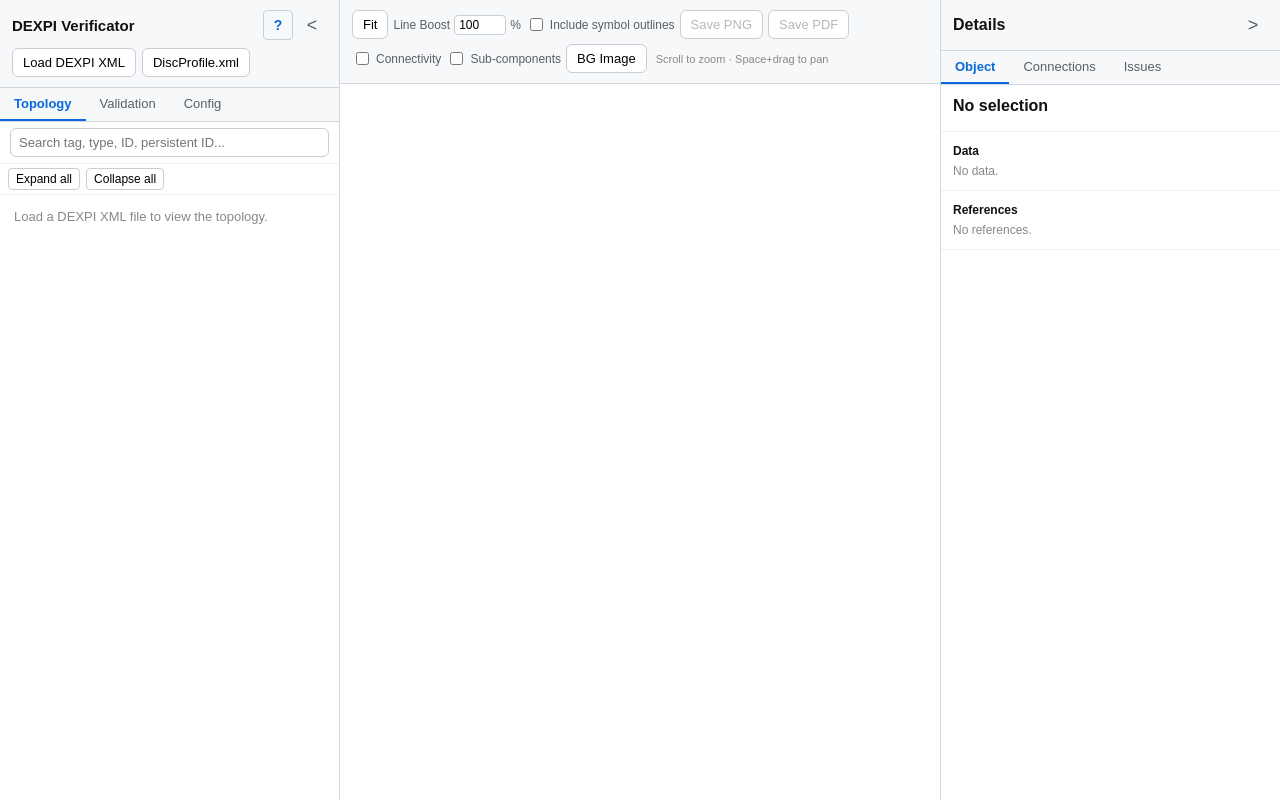
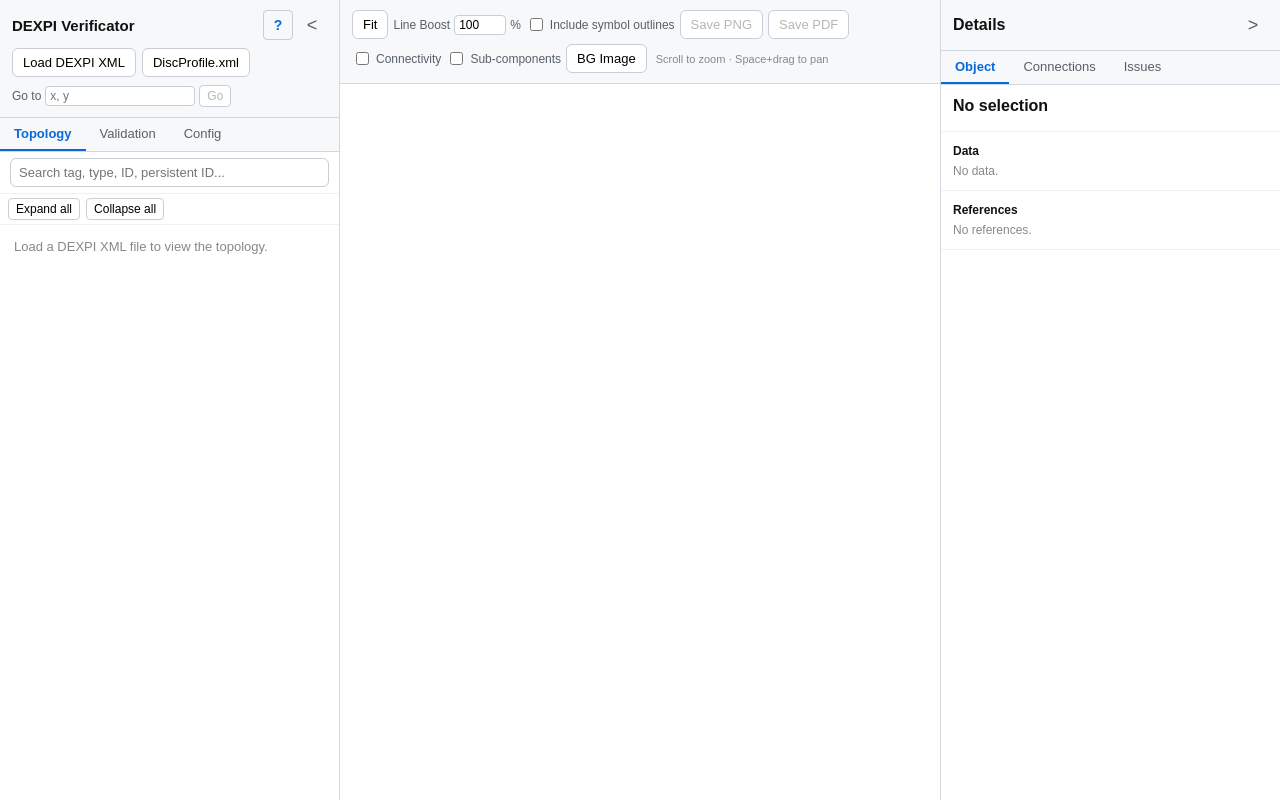
Before and after one commit to ToniaPedersen/DEXPIViewer, a React (Vite) app: page / in a window 1280 px wide. Built offline with nearby package versions, Linux system fonts and the light colour scheme.

Commit message:
added goto point

```diff
--- a/src/App.jsx
+++ b/src/App.jsx
@@ -1013,6 +1013,14 @@ export default function App() {
     const [panStart, setPanStart] = useState(null);
     const [bgImage, setBgImage] = useState(null);
     const [showBgControls, setShowBgControls] = useState(false);
+    // "Go to X/Y": lets the user paste/type a drawing-coordinate point (e.g.
+    // "281.402440417167, 454.852545971671") and jump the view there instead
+    // of hunting for it by panning/zooming. goToInput holds the raw text
+    // field; goToMarker (once a jump succeeds) is the drawing point a
+    // crosshair is drawn at, in the same coordinate space as viewBox/
+    // fullBounds - see the crosshair <g> rendered on top of the SVG below.
+    const [goToInput, setGoToInput] = useState("");
+    const [goToMarker, setGoToMarker] = useState(null);
     const [profiles, setProfiles] = useState([]);
     const [validationIssues, setValidationIssues] = useState([]);
     const [validationDone, setValidationDone] = useState(false);
@@ -1438,6 +1446,20 @@ export default function App() {
         return () => el.removeEventListener("wheel", onWheel);
     }, [fullBounds]);
 
+    // Center the view on a user-typed drawing-coordinate point, keeping the
+    // current zoom level, and drop a crosshair marker there so it's easy to
+    // spot. Coordinates are in the drawing's own native units (same space as
+    // fullBounds/viewBox) - not screen pixels.
+    function goToPoint() {
+        const parts = goToInput.trim().split(/[,;\s]+/).filter(Boolean);
+        if (parts.length !== 2) return;
+        const x = parseFloat(parts[0]);
+        const y = parseFloat(parts[1]);
+        if (Number.isNaN(x) || Number.isNaN(y)) return;
+        setViewBox(v => clampViewBox({ x: x - v.w / 2, y: y - v.h / 2, w: v.w, h: v.h }, fullBounds));
+        setGoToMarker({ x, y });
+    }
+
     useEffect(() => {
         const onKeyDown = e => { if (e.code === "Space" && e.target === document.body) { e.preventDefault(); setSpaceDown(true); } };
         const onKeyUp   = e => { if (e.code === "Space") { setSpaceDown(false); setIsPanning(false); setPanStart(null); } };
@@ -1570,6 +1592,12 @@ export default function App() {
                                 <button style={{ ...S.btnDanger, padding: "1px 6px", flexShrink: 0 }} title="Remove profile (revert to internal)" onClick={clearDiscProfile}>x</button>
                             </div>
                         )}
+                        <label style={{ display: "flex", alignItems: "center", gap: 4, fontSize: 12, color: "#57606a", marginTop: 8 }} title="Center the drawing view on a drawing-coordinate point (same units as the drawing itself) and mark it with a crosshair. Paste as 'x, y', e.g. 281.402440417167, 454.852545971671">
+                            Go to
+                            <input type="text" value={goToInput} onChange={e => setGoToInput(e.target.value)} onKeyDown={e => { if (e.key === "Enter") goToPoint(); }} style={{ ...S.numBoxWide, width: 150 }} placeholder="x, y" />
+                            <button style={S.btnSmall} disabled={!parsed} onClick={goToPoint} title="Center the view on the X/Y point above">Go</button>
+                            {goToMarker && <button style={S.btnSmall} onClick={() => setGoToMarker(null)} title="Remove the crosshair marker">Clear</button>}
+                        </label>
                         {parsed && <button style={{ ...S.btnPrimary, marginTop: 8, width: "100%" }} onClick={runValidation}>Run Validation</button>}
                         {validationDone && (
                             <div style={{ marginTop: 6, display: "flex", gap: 6, flexWrap: "wrap" }}>
@@ -1792,9 +1820,6 @@ export default function App() {
 
                 {bgImage && showBgControls && (
                     <div style={{ padding: "6px 12px", borderBottom: "1px solid #d0d7de", background: "#f6f8fa", display: "flex", gap: 12, flexWrap: "wrap", alignItems: "center", fontSize: 12 }}>
-                        <label style={{ display: "flex", alignItems: "center", gap: 4 }}>
-                            <input type="checkbox" checked={bgImage.visible} onChange={e => setBgImage(b => ({ ...b, visible: e.target.checked }))} /> Visible
-                        </label>
                         <label style={{ display: "flex", alignItems: "center", gap: 4 }} title="Centered: BG image and DEXPI drawing both fully visible. Drag right to fade out the BG image; drag left to fade out the DEXPI drawing.">
                             Blend
                             <input type="range" min={-1} max={1} step={0.05} value={bgImage.opacity} onChange={e => setBgImage(b => ({ ...b, opacity: parseFloat(e.target.value) }))} style={{ width: 70 }} />
@@ -1869,6 +1894,16 @@ export default function App() {
                                 return <PrimitiveGraphic key={el.key} el={el} selected={isSelected} connHighlight={connColor} onSelect={handleSelect} nodePosMap={parsed.graphics.nodePosMap} boostPct={lineBoostPct} boostSymbolOutlines={boostSymbolOutlines} showProfileLabels={showProfileLabels} />;
                             })}
                         </g>
+                        {goToMarker && (() => {
+                            const r = Math.max(viewBox.w, viewBox.h) * 0.015;
+                            return (
+                                <g style={{ pointerEvents: "none" }}>
+                                    <circle cx={goToMarker.x} cy={goToMarker.y} r={r} fill="none" stroke="#e8590c" strokeWidth={r * 0.18} />
+                                    <line x1={goToMarker.x - r * 1.8} y1={goToMarker.y} x2={goToMarker.x + r * 1.8} y2={goToMarker.y} stroke="#e8590c" strokeWidth={r * 0.18} />
+                                    <line x1={goToMarker.x} y1={goToMarker.y - r * 1.8} x2={goToMarker.x} y2={goToMarker.y + r * 1.8} stroke="#e8590c" strokeWidth={r * 0.18} />
+                                </g>
+                            );
+                        })()}
                         {/* Heat-trace overlays – rendered on top, only when a DISC profile is loaded */}
                         {parsed?.heatTraceSet?.size > 0 && parsed.graphics.elements.map(el => {
                             // Never draw heat-trace overlays on label or annotation elements
```
Also changed, not shown: public/UserGuide.md (+8 -1 lines), 1 other file (tests, documents, lock files or other folders).
